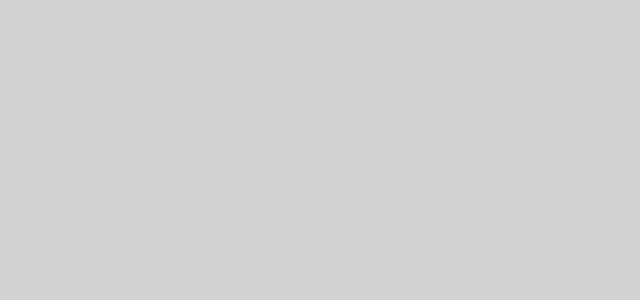
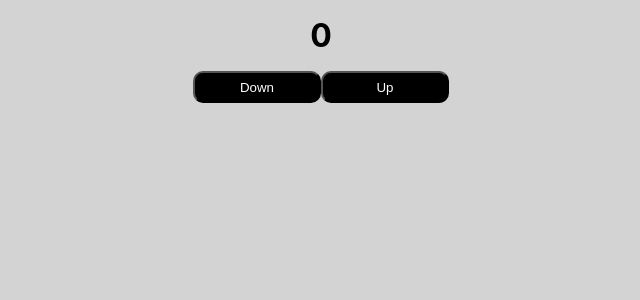
Before and after one commit to akarpas/react-hooks, a React (Create React App) app: page / in a window 1280 px wide. Shown: the top 300 px of the page, without its empty margins (319-959 px from the left). Built offline with nearby package versions, Linux system fonts and the light colour scheme.

Commit message:
setup basic incremenet and decrement counter

```diff
--- a/src/App.css
+++ b/src/App.css
@@ -3,3 +3,16 @@
   text-align: center;
   height: 100vh;
 }
+
+.Button {
+  outline: none;
+  width: 10vw;
+  height: 4vh;
+  color: white;
+  background-color: black;
+  border-radius: 10px;
+}
+
+.Count {
+  padding: 2vh 0 2vh 0;
+}
--- a/src/App.js
+++ b/src/App.js
@@ -1,15 +1,28 @@
-import React, { Component } from 'react';
-import logo from './logo.svg';
+import React, { useState } from 'react';
 import './App.css';
 
-class App extends Component {
-  render() {
-    return (
-      <div className="App">
+function App() {
+  const [count, setCount] = useState(0);
 
-      </div>
-    );
+  const increment = () => {
+    setCount(count + 1);
   }
+
+  const decrement = () => {
+    if (count === 0) {
+      setCount(0);
+    } else {
+      setCount(count - 1);
+    }
+  }
+
+  return (
+    <div className="App">
+      <h1 className="Count">{count}</h1>
+      <button className="Button" onClick={decrement}>Down</button>
+      <button className="Button" onClick={increment}>Up</button>
+    </div>
+  );
 }
 
 export default App;
--- a/src/index.css
+++ b/src/index.css
@@ -8,6 +8,11 @@ body {
   -moz-osx-font-smoothing: grayscale;
 }
 
+h1 {
+  margin: 0;
+  padding: 0;
+}
+
 code {
   font-family: source-code-pro, Menlo, Monaco, Consolas, "Courier New",
     monospace;
```
